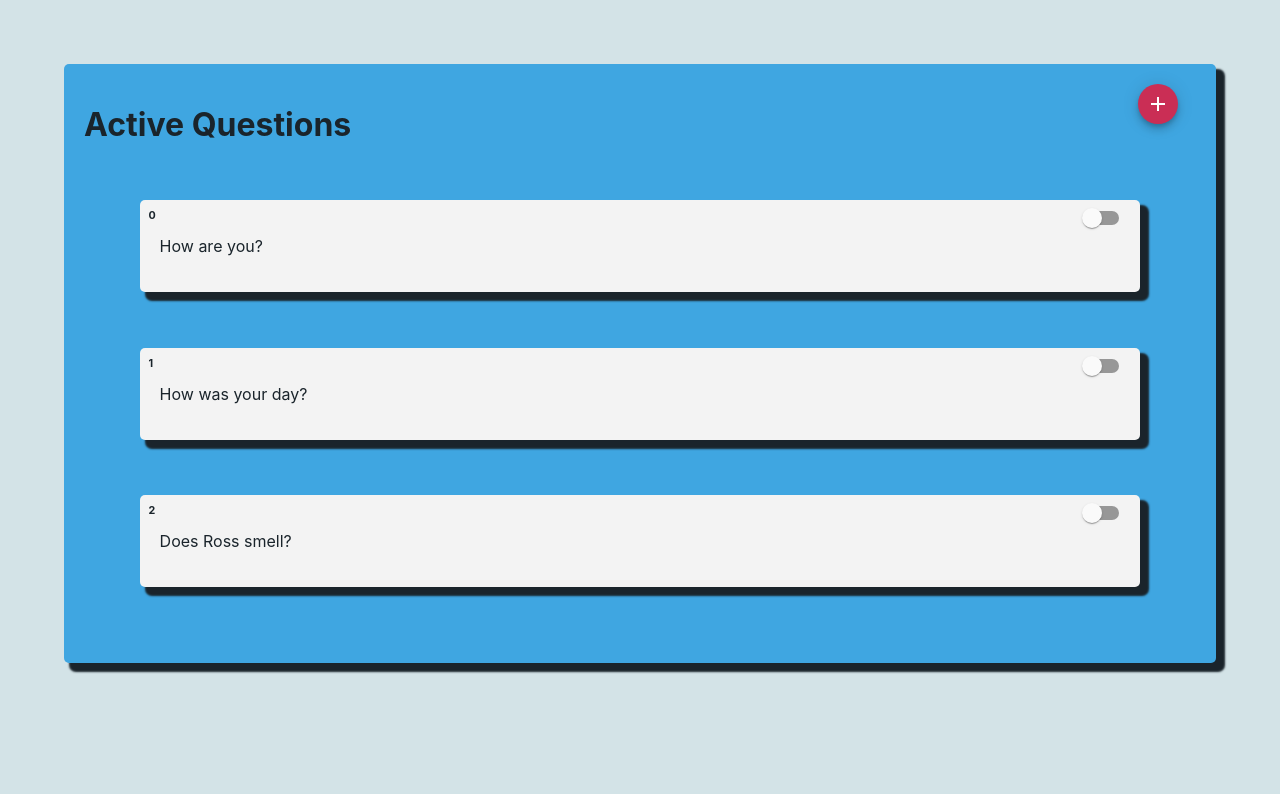
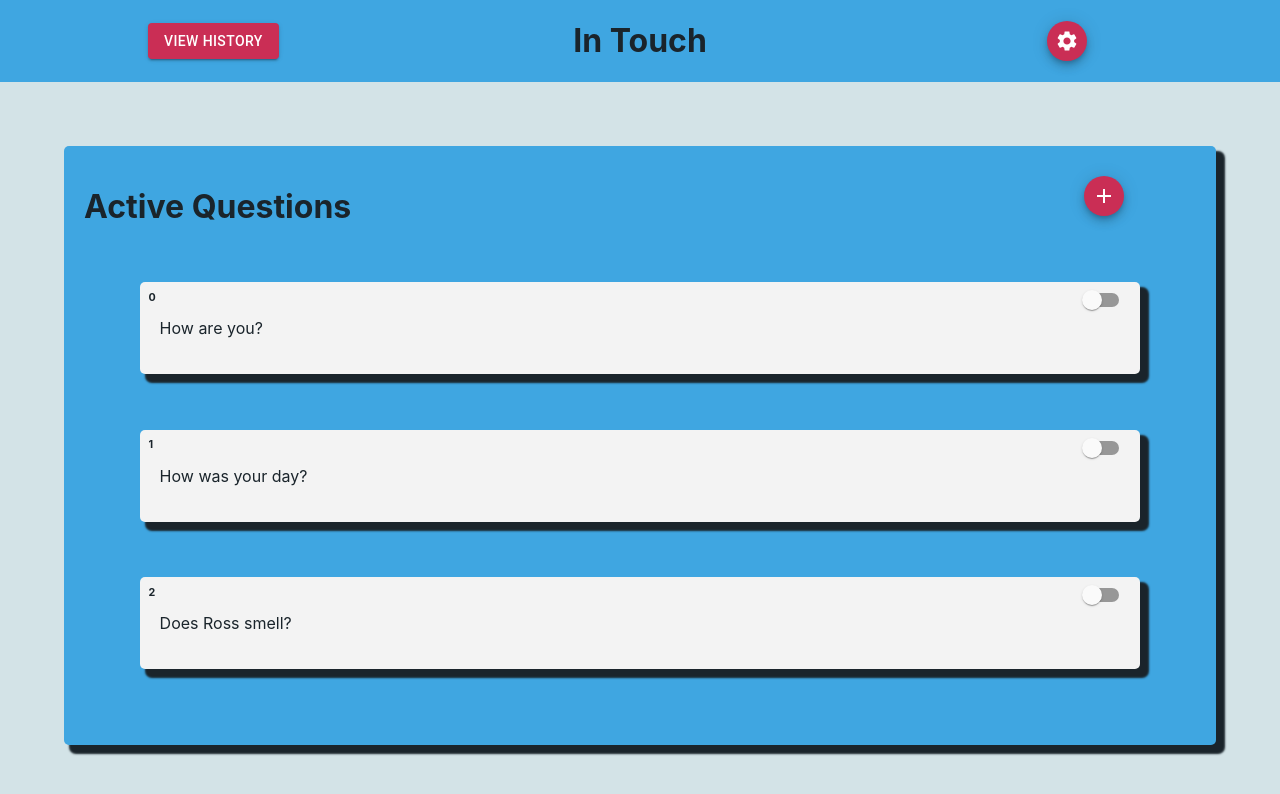
Before and after one commit to Qcode/Alexa-Checkin-Website, a React (Create React App) app: page / in a window 1280 px wide. Shown: the top 794 px of the page. Built offline with nearby package versions, Linux system fonts and the light colour scheme.

Commit message:
add topnavbar

```diff
--- a/src/App.js
+++ b/src/App.js
@@ -1,10 +1,12 @@
 import React from 'react';
 import { Route } from 'react-router-dom';
 import Front from './Controllers/Front';
+import TopNavBar from './Components/TopNavBar';
 
 function App() {
   return (
     <div>
+      <TopNavBar />
       <Route exact path="/" component={Front} />
     </div>
   );
--- a/src/Components/AddButton.css
+++ b/src/Components/AddButton.css
@@ -1,4 +1,5 @@
 .add-button {
-  position: fixed !important;
+  position: absolute !important;
   right: 8%;
+  top: 5%;
 }
--- /dev/null
+++ b/src/Components/SettingsButton.CSS
@@ -0,0 +1,3 @@
+.settings-button{
+  position: absolute !important;
+}
--- /dev/null
+++ b/src/Components/SettingsButton.js
@@ -0,0 +1,14 @@
+import React from 'react';
+import { Fab } from '@material-ui/core';
+import SettingsIcon from '@material-ui/icons/Settings';
+import './SettingsButton.CSS';
+
+function SettingsButton(props) {
+  return (
+    <Fab size="small" color="secondary" className="settings-button">
+      <SettingsIcon />
+    </Fab>
+  );
+}
+
+export default SettingsButton;
--- /dev/null
+++ b/src/Components/TopNavBar.css
@@ -0,0 +1,19 @@
+.topnavbar {
+  display: flex;
+  background-color: #3fa6e1;
+}
+
+.item {
+  flex: 1;
+  display: flex;
+  justify-content: center;
+  align-items: center;
+}
+
+.item:first-child > span {
+  margin-right: auto;
+}
+
+.item:last-child > span {
+  margin-left: auto;
+}
--- /dev/null
+++ b/src/Components/TopNavBar.js
@@ -0,0 +1,24 @@
+import React from 'react';
+import SettingsButton from './SettingsButton';
+import { Button } from '@material-ui/core';
+import './TopNavBar.css';
+
+function TopNavBar(props) {
+  return (
+    <div className="topnavbar">
+      <div className="item">
+        <Button variant="contained" color="secondary">
+          View History
+        </Button>
+      </div>
+      <div className="item">
+        <h1>In Touch</h1>
+      </div>
+      <div className="item">
+        <SettingsButton />
+      </div>
+    </div>
+  );
+}
+
+export default TopNavBar;
```
